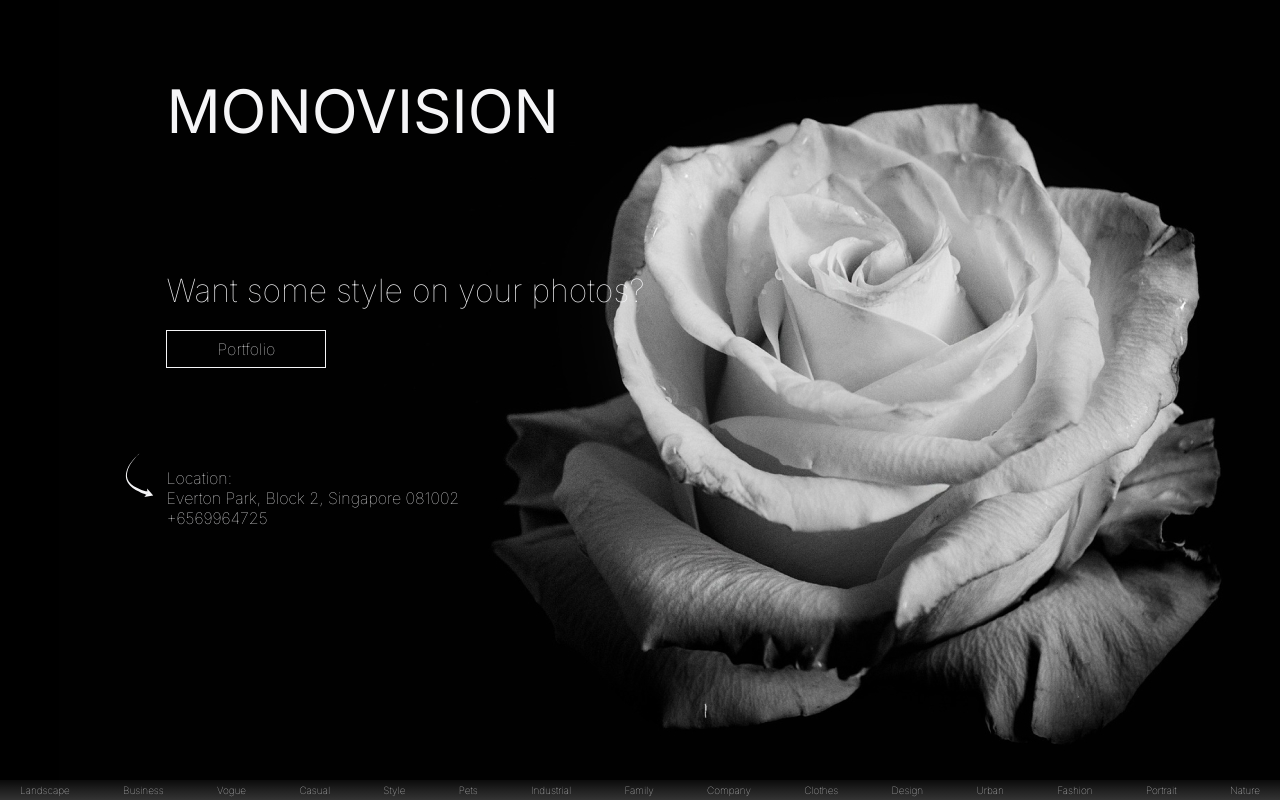
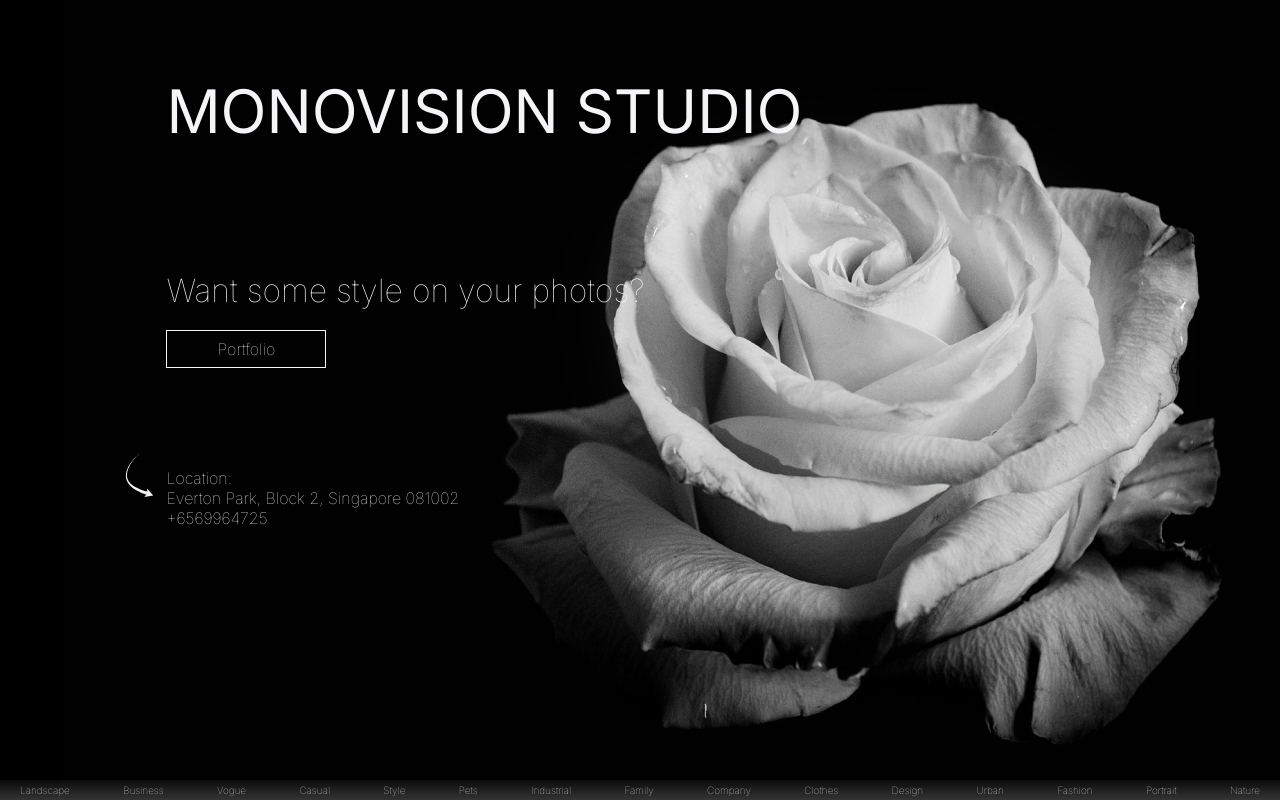
Before and after one commit to SvyatAndr/Monovision_Studio, a plain HTML site: page src/index.html in a window 1280 px wide. Shown: the top 800 px of the page. Drawn offline with Linux system fonts and the light colour scheme.

Commit message:
fix main title

```diff
--- a/src/index.html
+++ b/src/index.html
@@ -20,7 +20,7 @@
 	<main>
 		<section class="promo">
 			<div class="container">
-				<h1 class="promo__title">Monovision</h1>
+				<h1 class="promo__title">Monovision studio</h1>
 				<h2 class="promo__subtitle">Want some style on your photos?</h2>
 				<a href="#portfolio" class="btn">Portfolio</a>
 				<div class="promo__address">
```
